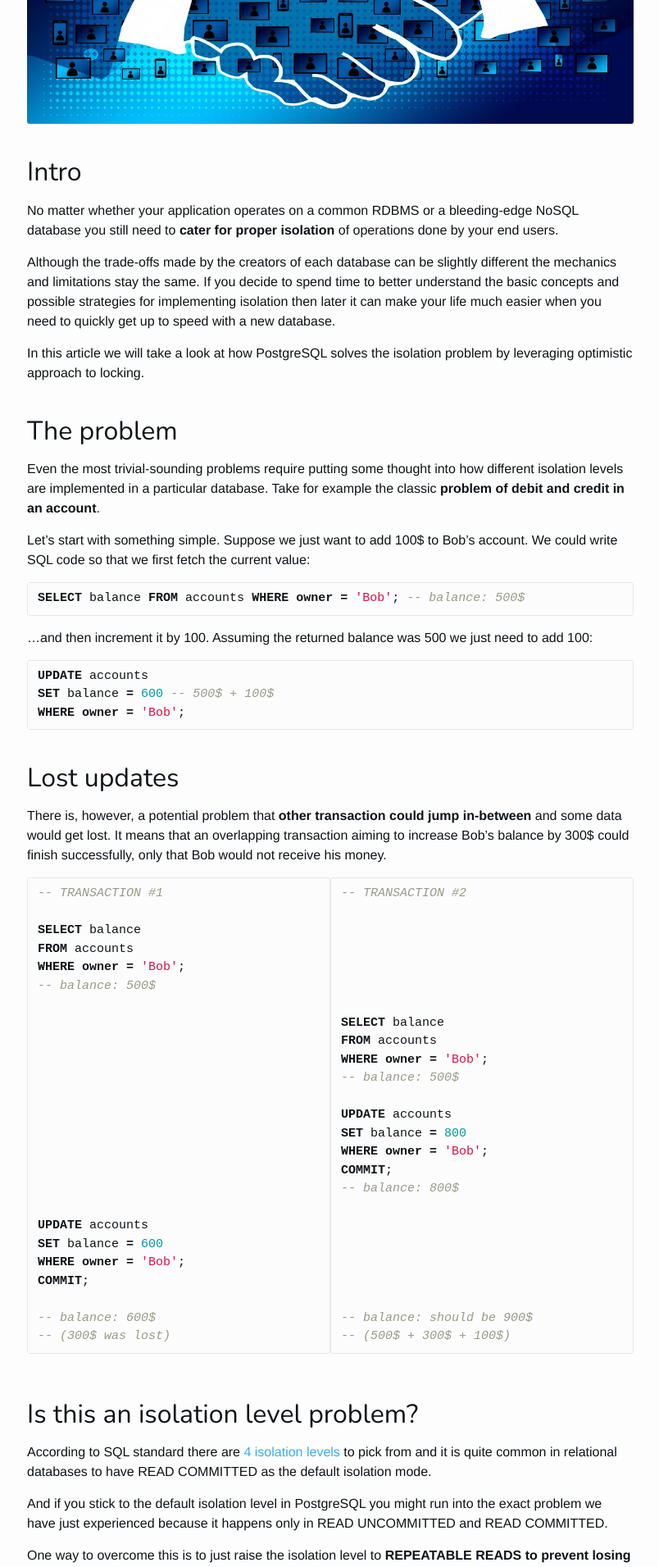
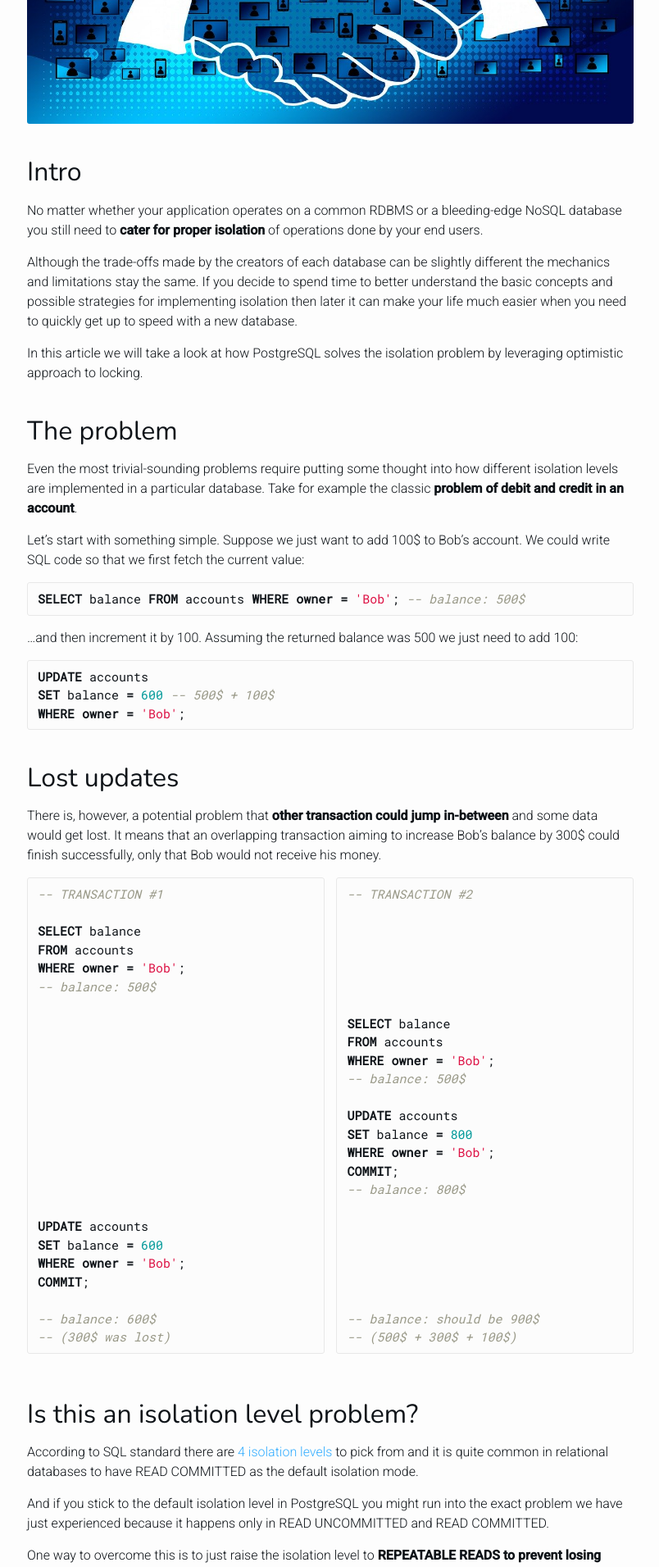
Before and after one commit to mbukowicz/mbukowicz.github.io, a Jekyll site: the page built from _posts/2020-05-01-snapshot-isolation-in-postgresql.md, in a window 1280 px wide. Shown: the part 469-2380 px from the top of the page at 82% size, without its empty margins (237-1041 px from the left). Built offline with Jekyll 4.4.1, drawn with Linux system fonts in a browser that asks for light colours.

Commit message:
Improve body fonts and display on mobiles

```diff
--- a/_includes/head.html
+++ b/_includes/head.html
@@ -13,4 +13,5 @@
   <link rel="canonical" href="{{ page.url | replace:'index.html','' | prepend: site.baseurl | prepend: site.url }}">
   <link rel="alternate" type="application/rss+xml" title="{{ site.title }}" href="{{ "/feed.xml" | prepend: site.baseurl | prepend: site.url }}" />
   <link href="https://fonts.googleapis.com/css2?family=Nunito:wght@300&display=swap" rel="stylesheet">
+  <link href="https://fonts.googleapis.com/css2?family=Roboto+Mono&family=Roboto:wght@300;500&display=swap" rel="stylesheet">
 </head>
--- a/_posts/2020-05-01-snapshot-isolation-in-postgresql.md
+++ b/_posts/2020-05-01-snapshot-isolation-in-postgresql.md
@@ -59,7 +59,7 @@
 transaction aiming to increase Bob's balance by 300$ could finish successfully,
 only that Bob would not receive his money.
 
-<div style="width: 50%; float: left;">
+<div style="width: 49%; float: left; margin-right: 2%;">
 {% highlight sql %}
 -- TRANSACTION #1
 
@@ -89,7 +89,7 @@
 {% endhighlight %}
 </div>
 
-<div style="width: 50%; float: left;">
+<div style="width: 49%; float: left;">
 {% highlight sql %}
 -- TRANSACTION #2
 
@@ -247,9 +247,26 @@
 the current transaction was about to update. Active transactions are
 described in PostgreSQL in the following format:
 
-xmin | : | xmax | : | xip_list |
------|---|------|---|----------|
-earliest active transaction | | first as-yet-unassigned transaction | | list of in-progress transactions |
+<table class="reduced-padding centered">
+  <thead>
+    <tr>
+      <th>xmin</th>
+      <th>:</th>
+      <th>xmax</th>
+      <th>:</th>
+      <th>xip_list</th>
+    </tr>
+  </thead>
+  <tbody>
+    <tr>
+      <td>earliest active transaction</td>
+      <td>&nbsp;</td>
+      <td>first as-yet-unassigned transaction</td>
+      <td>&nbsp;</td>
+      <td>list of in-progress transactions</td>
+    </tr>
+  </tbody>
+</table>
 
 In the simplest case all transactions have already finished (some finished
 successfully and some were aborted):
--- a/css/main.scss
+++ b/css/main.scss
@@ -173,12 +173,34 @@
   .site-header .wrapper {
     padding-bottom: 10px;
   }
+  table.reduced-padding th, table.reduced-padding td {
+    padding: 5px;
+  }
+  pre, code {
+    font-size: 12px;
+  }
 }
 
 .rounded {
   border-radius: 3px;
 }
 
+.centered {
+  text-align: center;
+}
+
 h1, h2, h3, h4, h5, h6, .site-header, .site-footer, .post-meta {
   font-family: 'Nunito', sans-serif;
 }
+
+body {
+  font-family: 'Roboto', sans-serif;
+}
+
+pre {
+  overflow-x: auto;
+}
+
+pre, code {
+  font-family: 'Roboto Mono', monospace;
+}
```
Also changed, not shown: _posts/2020-05-03-simple-locking-use-cases-in-postgresql.md (+2 -2 lines).
